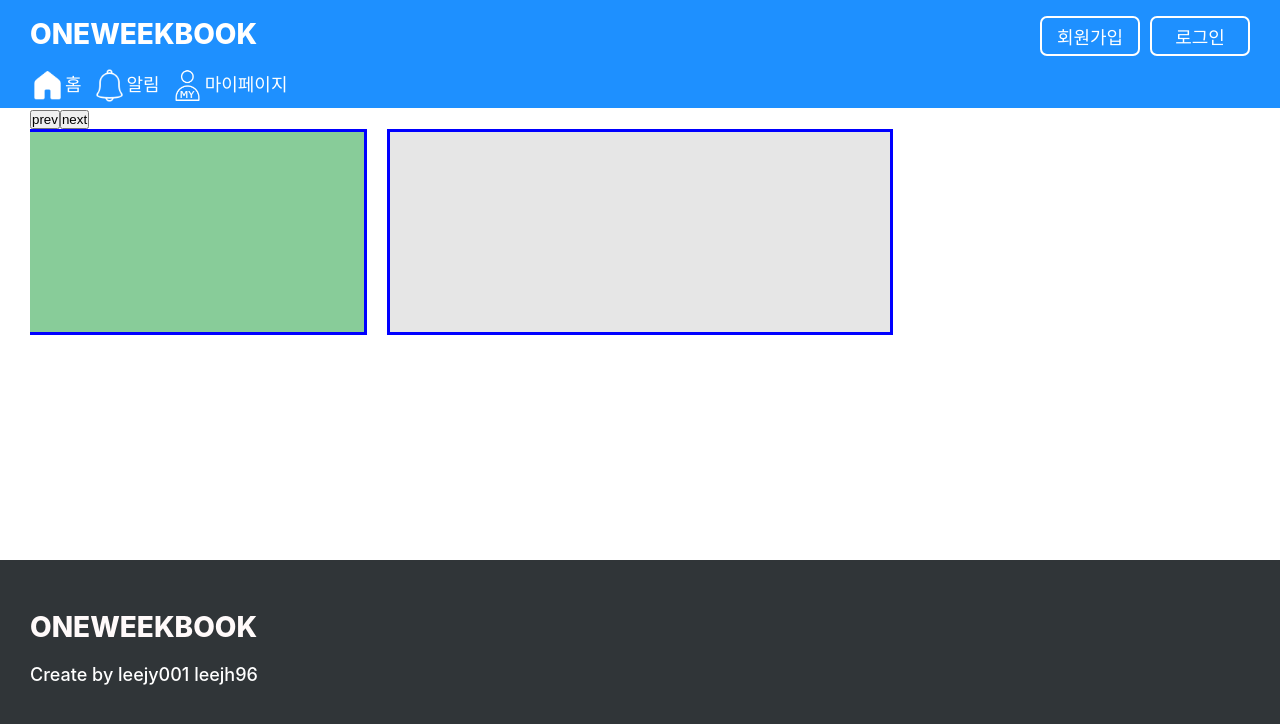
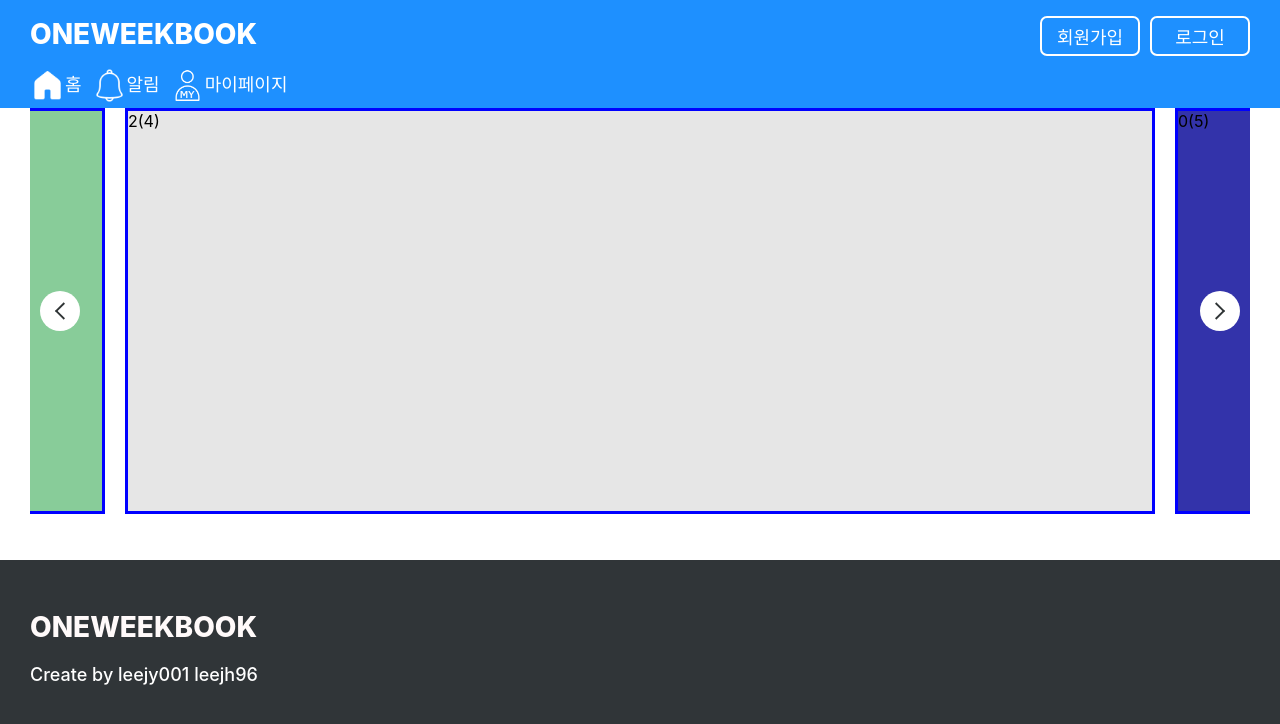
Before and after one commit to OneWeekBook/OneWeekBook_FE, a React (Create React App) app: page / in a window 1280 px wide. Shown: the top 724 px of the page. Built offline with nearby package versions, Linux system fonts and the light colour scheme.

Commit message:
feat: 기본적인 슬라이드 구현 완료

```diff
--- /dev/null
+++ b/src/pages/Main/components/Slider/SlideButton.tsx
@@ -0,0 +1,61 @@
+import React from 'react';
+import styled from 'styled-components';
+
+type PropsType = {
+  onClick: (idx: number) => void;
+};
+
+function SlideButton({ onClick }: PropsType) {
+  return (
+    <>
+      <PrevButton type="button" onClick={() => onClick(-1)}>
+        <img
+          src={`${process.env.PUBLIC_URL}/assets/slide-left-arrow.svg`}
+          alt="left-arrow"
+          width={20}
+          height={20}
+        />
+      </PrevButton>
+      <NextButton type="button" onClick={() => onClick(1)}>
+        <img
+          src={`${process.env.PUBLIC_URL}/assets/slide-right-arrow.svg`}
+          alt="right-arrow"
+          width={20}
+          height={20}
+        />
+      </NextButton>
+    </>
+  );
+}
+
+export default SlideButton;
+
+const PrevButton = styled.button`
+  box-sizing: border-box;
+  border-radius: 25px;
+  border: none;
+  background-color: white;
+  padding: 10px 10px;
+  position: absolute;
+  top: 50%;
+  transform: translateY(-50%);
+  left: 10px;
+  z-index: 1;
+  width: 40px;
+  height: 40px;
+`;
+
+const NextButton = styled.button`
+  box-sizing: border-box;
+  border-radius: 25px;
+  border: none;
+  background-color: white;
+  padding: 10px 10px;
+  position: absolute;
+  top: 50%;
+  transform: translateY(-50%);
+  right: 10px;
+  z-index: 1;
+  width: 40px;
+  height: 40px;
+`;
--- a/src/pages/Main/components/Slider/index.tsx
+++ b/src/pages/Main/components/Slider/index.tsx
@@ -1,6 +1,7 @@
 import { useInterval } from 'hooks/useInterval';
 import React, { useState } from 'react';
 import styled from 'styled-components';
+import SlideButton from './SlideButton';
 
 const SlideItems = [
   { id: 1, color: '#33a' },
@@ -14,29 +15,85 @@ type SlideItemsType = {
 };
 
 function Index() {
-  const [curIndex, setCurIndex] = useState<number>(0);
-  const handleSwipe = (num: number) => {
-    setCurIndex((curIndex) => curIndex + num);
+  const itemSize = SlideItems.length;
+  const addItemSize = 2;
+  const [curIndex, setCurIndex] = useState<number>(addItemSize);
+  const transitionStyle = `transform 500ms ease 0s`;
+  const [transition, setTransition] = useState<string>(transitionStyle);
+
+  const setSlides = () => {
+    const addedStart = [];
+    const addedEnd = [];
+    let index = 0;
+    while (index < addItemSize) {
+      addedEnd.push(SlideItems[index % SlideItems.length]);
+      addedStart.unshift(
+        SlideItems[SlideItems.length - 1 - (index % SlideItems.length)],
+      );
+      index += 1;
+    }
+    return [...addedStart, ...SlideItems, ...addedEnd];
   };
 
+  const slides = setSlides();
+
   useInterval(() => {
-    setCurIndex((curIndex) => curIndex + 1);
+    handleSlide(curIndex + 1);
   }, 2000);
+
+  const replaceSlide = (index: number) => {
+    setTimeout(() => {
+      setTransition('');
+      setCurIndex(index);
+    }, 500);
+  };
+
+  const handleSlide = (idx: number) => {
+    let index = idx;
+    setCurIndex(index);
+    if (index - addItemSize < 0) {
+      index += itemSize;
+      replaceSlide(index);
+    } else if (index - addItemSize >= itemSize) {
+      index -= itemSize;
+      replaceSlide(index);
+    }
+    setTransition(transitionStyle);
+  };
+
+  const handleSwipe = (num: number) => {
+    handleSlide(curIndex + num);
+  };
+
+  const getItemIndex = (idx: number) => {
+    let index = idx;
+    index -= addItemSize;
+    if (index < 0) {
+      index += itemSize;
+    } else if (index >= itemSize) {
+      index -= itemSize;
+    }
+    return index;
+  };
 
   return (
     <Wrapper>
       <Slider>
-        <button type="button" onClick={() => handleSwipe(-1)}>
-          prev
-        </button>
-        <button type="button" onClick={() => handleSwipe(1)}>
-          next
-        </button>
+        <SlideButton onClick={handleSwipe} />
         <SlideListWrapper>
-          <SlideWrapper index={curIndex} len={SlideItems.length}>
-            {SlideItems.map((item: SlideItemsType) => (
-              <SlideItem key={item.id} color={item.color} />
-            ))}
+          <SlideWrapper
+            index={curIndex}
+            len={slides.length}
+            transition={transition}
+          >
+            {slides.map((item: SlideItemsType, index: number) => {
+              const itemIndex = getItemIndex(index);
+              return (
+                <SlideItem key={index} color={SlideItems[itemIndex].color}>
+                  {itemIndex}({index})
+                </SlideItem>
+              );
+            })}
           </SlideWrapper>
         </SlideListWrapper>
       </Slider>
@@ -75,8 +132,11 @@ const SlideListWrapper = styled.div`
   margin: 0;
 `;
 
-const SlideWrapper = styled.div<{ index: number; len: number }>`
-  position: relative;
+const SlideWrapper = styled.div<{
+  index: number;
+  len: number;
+  transition: string;
+}>`
   position: relative;
   left: 50%;
   top: 0;
@@ -86,13 +146,14 @@ const SlideWrapper = styled.div<{ index: number; len: number }>`
   width: fit-content;
   transform: ${({ index, len }) =>
     `translateX(${(-100 / len) * (0.5 + index)}%)`};
-  transition: -webkit-transform 500ms ease 0s;
-  transition: transform 500ms ease 0s;
+  transition: -webkit-${({ transition }) => transition};
+  transition: ${({ transition }) => transition};
 `;
 
 const SlideItem = styled.div<{ color: string }>`
-  width: 500px;
-  height: 200px;
+  position: relative;
+  width: 1024px;
+  height: 400px;
   margin: 0 10px;
   background-color: ${({ color }) => color};
   border: 3px solid blue;
```
Also changed, not shown: .eslintrc.js, public/assets/slide-left-arrow.svg (added), public/assets/slide-right-arrow.svg (added).
